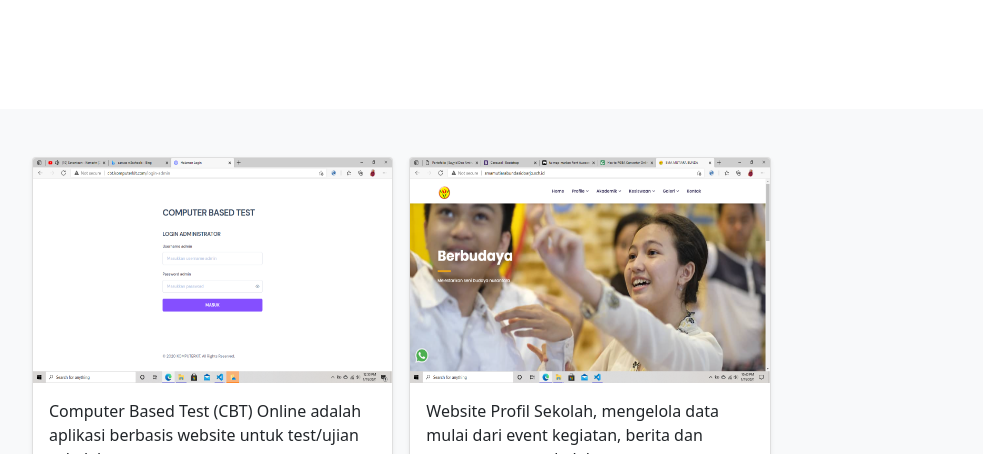
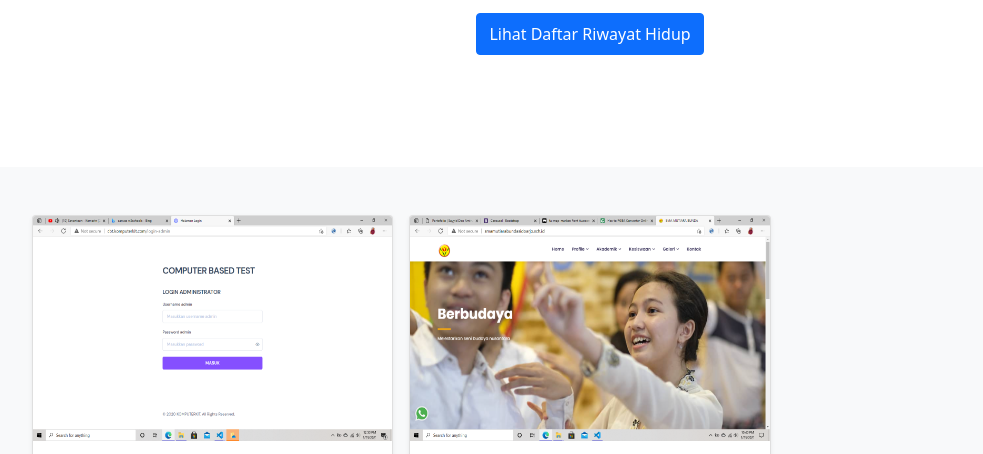
Before and after one commit to SayyidDeo134/portofolio, a plain HTML site: page index.html in a window 1280 px wide. Shown: the part 307-761 px from the top of the page, without its empty margins (50-1033 px from the left). Drawn offline with nearby package versions, Linux system fonts and the light colour scheme; files that its build step writes are made by us from their sources.

Commit message:
Lihat CV

```diff
--- a/index.html
+++ b/index.html
@@ -43,6 +43,9 @@
                         Nama saya Sayyid Deo Amirul Mukmin, biasa di panggil Deo. Kota kelahiran saya ada di sidoarjo dan tahun kelahiran saya 2001.
                         Pendidikan terakhir saya untuk saat ini di tingkat SMK/SMA. Saya mendalami pemrograman web sejak kelas 2 SMK, dalam 3 tahun
                         saya telah menyelesaikan beberapa aplikasi berbasis website dan mobile.
+                    </p>
+                    <p>
+                        <a href="./assets/pdf/Curiculum-Vitae-PDF-2022.pdf" class="btn btn-primary py-2" target="_blank">Lihat Daftar Riwayat Hidup</a>
                     </p>
                 </div>
             </div>
```
Also changed, not shown: 1 other file.
